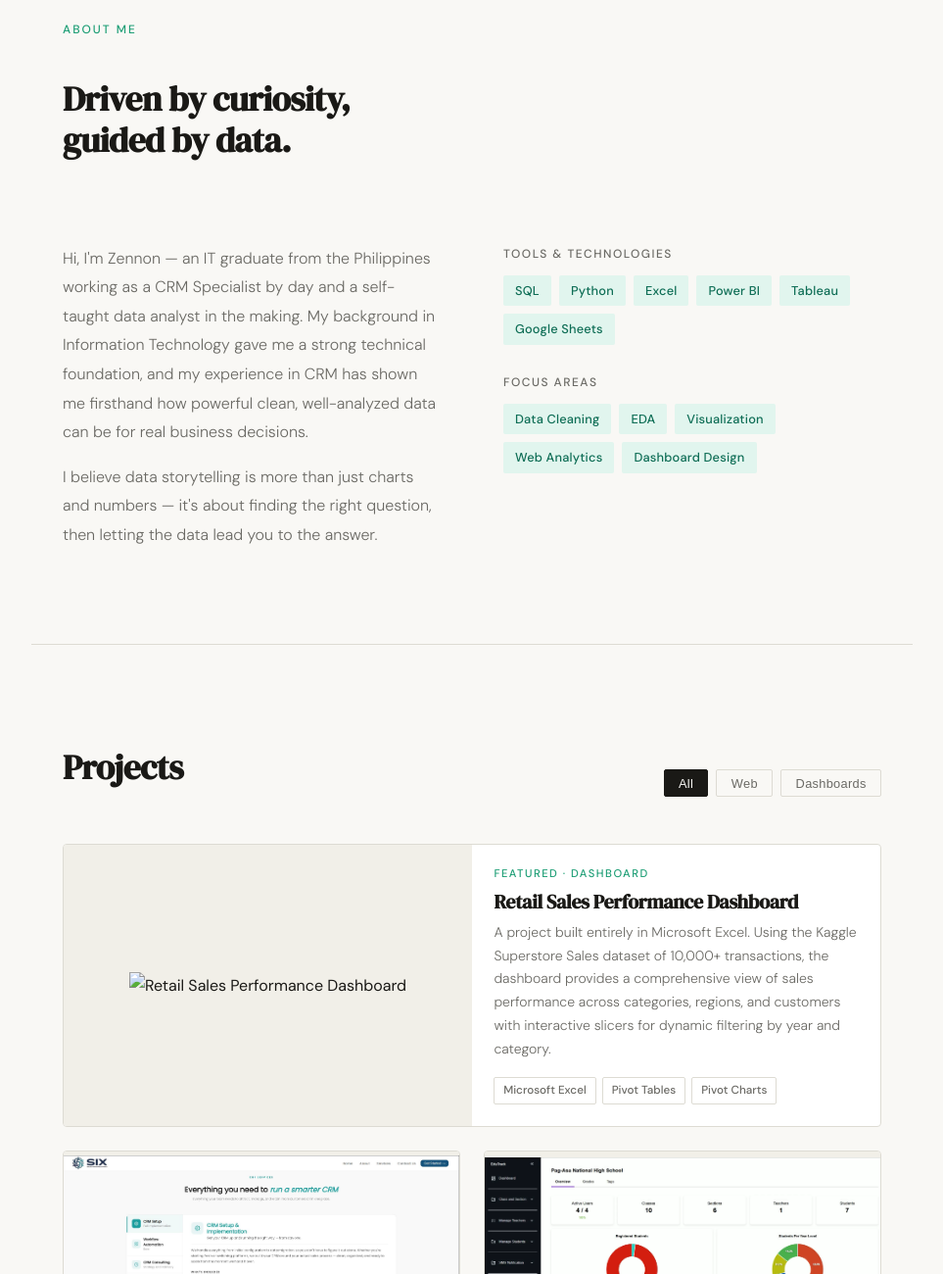
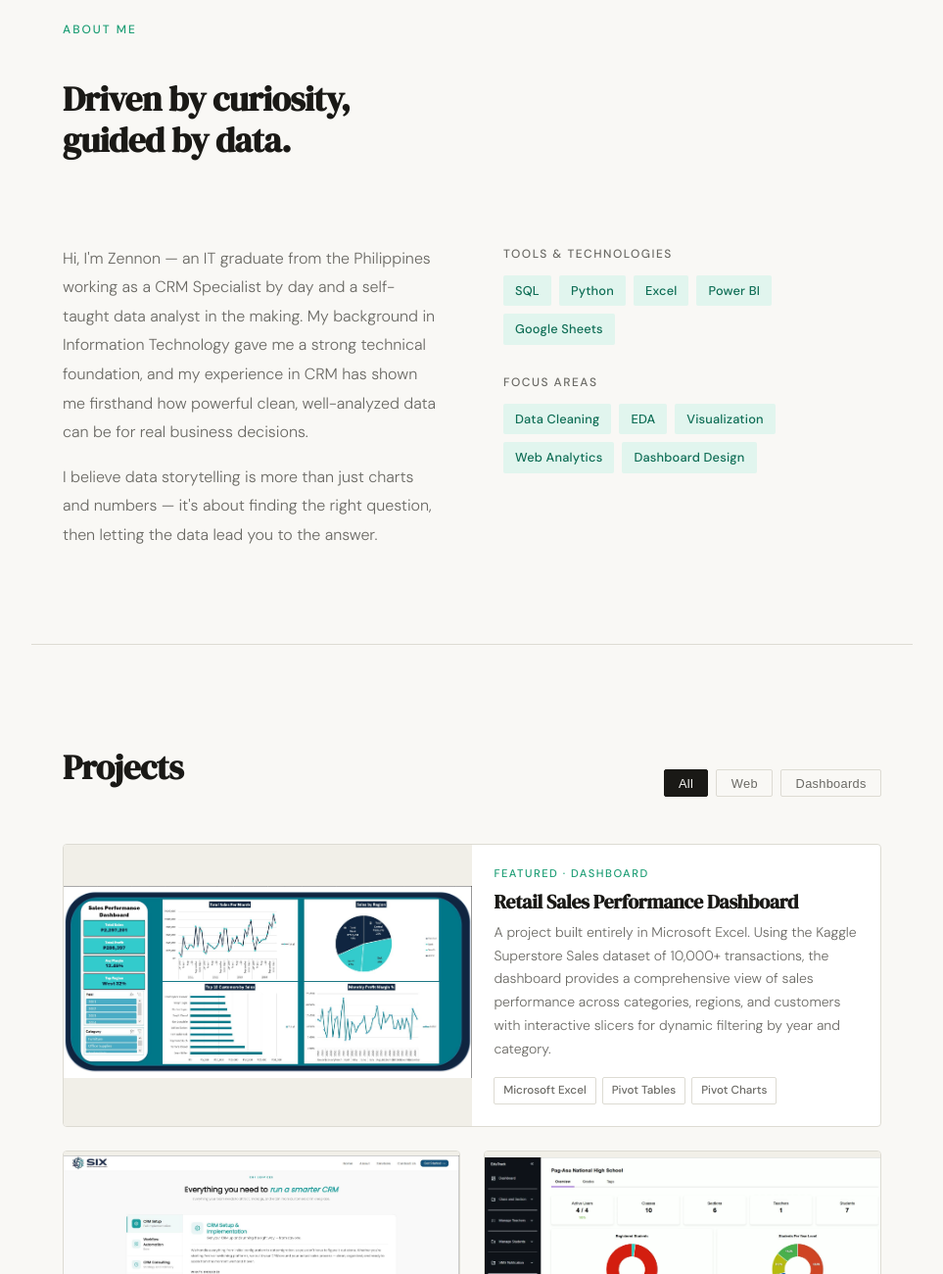
Before and after one commit to Sinon20020/Portfolio, a plain HTML site: page index.html in a window 1280 px wide. Shown: the part 883-2183 px from the top of the page at 98% size, without its empty margins (158-1121 px from the left). Drawn offline with Linux system fonts and the light colour scheme.

Commit message:
Update index.html

```diff
--- a/index.html
+++ b/index.html
@@ -694,7 +694,6 @@
           <span class="skill-tag">Python</span>
           <span class="skill-tag">Excel</span>
           <span class="skill-tag">Power BI</span>
-          <span class="skill-tag">Tableau</span>
           <span class="skill-tag">Google Sheets</span>
         </div>
         <h4>Focus Areas</h4>
@@ -725,9 +724,9 @@
 
     <!-- Featured -->
     <a class="project-card featured reveal" data-type="dashboard" href="#">
-      <div class="project-img" onclick="openLightbox(event, 'Superstore-new.JPG', 'Retail Sales Performance Dashboard')">
+      <div class="project-img" onclick="openLightbox(event, 'Project1.JPG', 'Retail Sales Performance Dashboard')">
         <div class="img-placeholder">
-          <img src="Superstore-new.JPG" width="100%" height="100%" alt="Retail Sales Performance Dashboard">
+          <img src="Project1.JPG" width="100%" height="100%" alt="Retail Sales Performance Dashboard">
         </div>
       </div>
       <div class="project-info">
```
